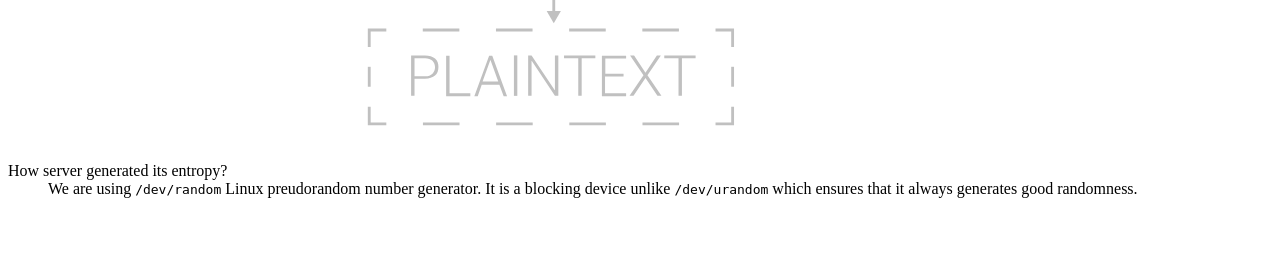
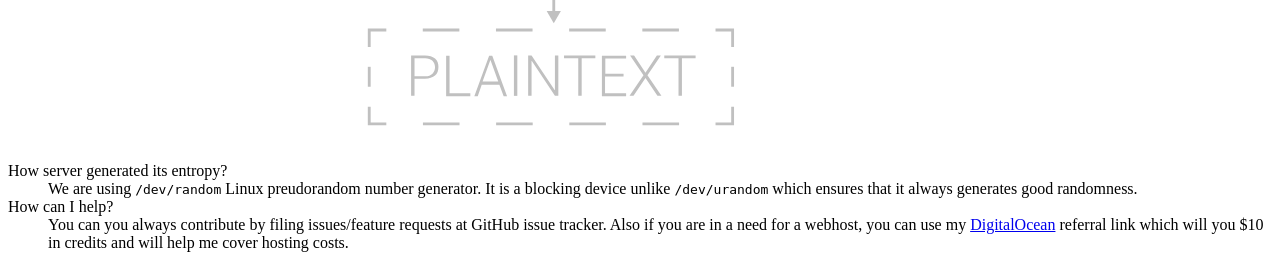
Before and after one commit to miki725/tno, a Django app: template tno/onetime/templates/onetime/app/partials/faq.html in a window 1280 px wide. Shown: the part 2899-3167 px from the top of the page. Before the commit the page ends 3097 px from the top, so only its background shows below. Run offline with Django 3.2, Linux system fonts and the light colour scheme; the template is opened without the code that fills it, so the values that code supplies are empty; parts of the project's set-up code (start-up, migrations or seed data) failed here and were passed over.

Commit message:
added digital ocean referral link

```diff
--- a/tno/onetime/templates/onetime/app/partials/faq.html
+++ b/tno/onetime/templates/onetime/app/partials/faq.html
@@ -212,4 +212,15 @@
         that it always generates good randomness.
     </dd>
 
+    <dt>How can I help?</dt>
+    <dd>
+        You can you always contribute by filing issues/feature requests
+        at GitHub issue tracker.
+        Also if you are in a need for a webhost, you can use my
+        <a href="https://www.digitalocean.com/?refcode=3c07cf384ab0"
+           target="_blank">DigitalOcean</a>
+        referral link which will you $10 in credits and will
+        help me cover hosting costs.
+    </dd>
+
 </dl>
--- a/tno/onetime/templates/onetime/includes/footer.html
+++ b/tno/onetime/templates/onetime/includes/footer.html
@@ -1,3 +1,6 @@
 <footer>
-    created by <a href="http://miki725.com">miki725</a>
+    created by <a href="http://miki725.com">miki725</a>.
+    proudly hosted at
+    <a href="https://www.digitalocean.com/?refcode=3c07cf384ab0"
+       target="_blank">DigitalOcean</a>
 </footer>
```
